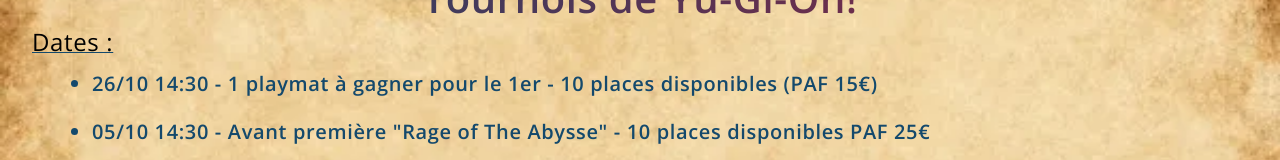
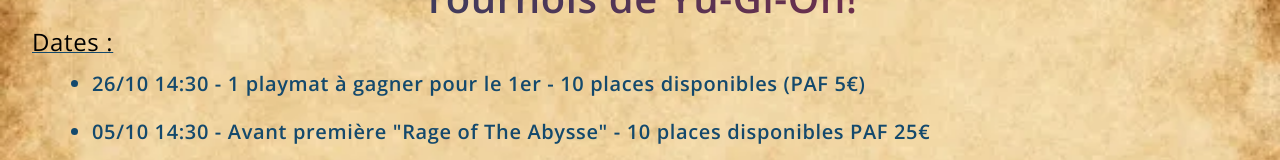
Before and after one commit to Florian-Bclt/orichalque, a React (Vite) app: page /events/yugioh in a window 1280 px wide. Shown: the part 139-299 px from the top of the page. Built offline with nearby package versions, Linux system fonts and the light colour scheme.

Commit message:
edit price

```diff
--- a/src/pages/events/Yugioh.jsx
+++ b/src/pages/events/Yugioh.jsx
@@ -5,7 +5,7 @@
 
 const Yugioh = () => {
   const dates = [
-    { date: '2024-10-26T14:30', description :'1 playmat à gagner pour le 1er -', status: '10 places disponibles (PAF 15€)'},
+    { date: '2024-10-26T14:30', description :'1 playmat à gagner pour le 1er -', status: '10 places disponibles (PAF 5€)'},
     { date: '2024-10-05T14:30', description :'Avant première "Rage of The Abysse" -', status: '10 places disponibles PAF 25€'},
     { date: '2024-08-24T14:30', description : '', status: 'Terminé'},
   ]
```
